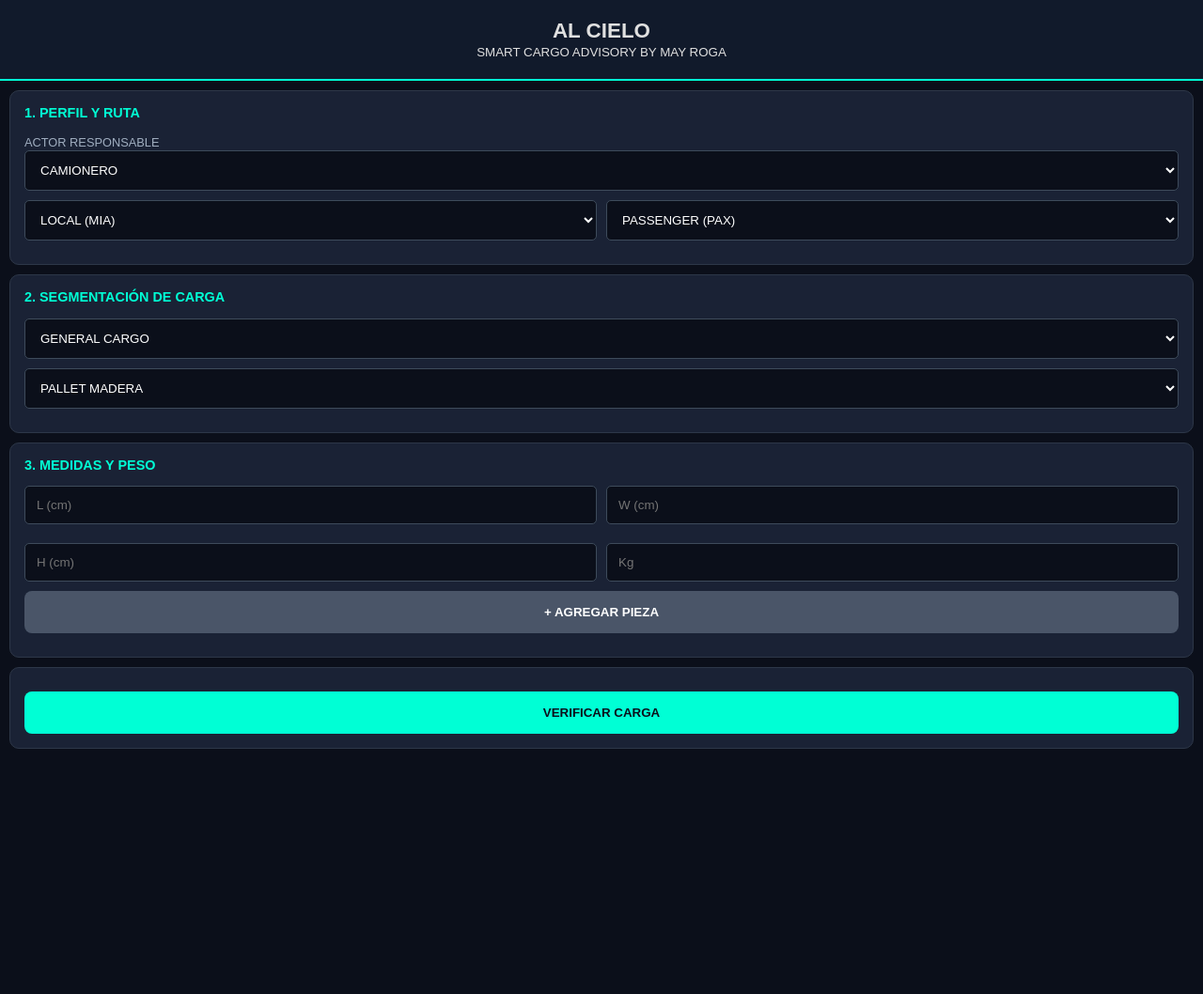
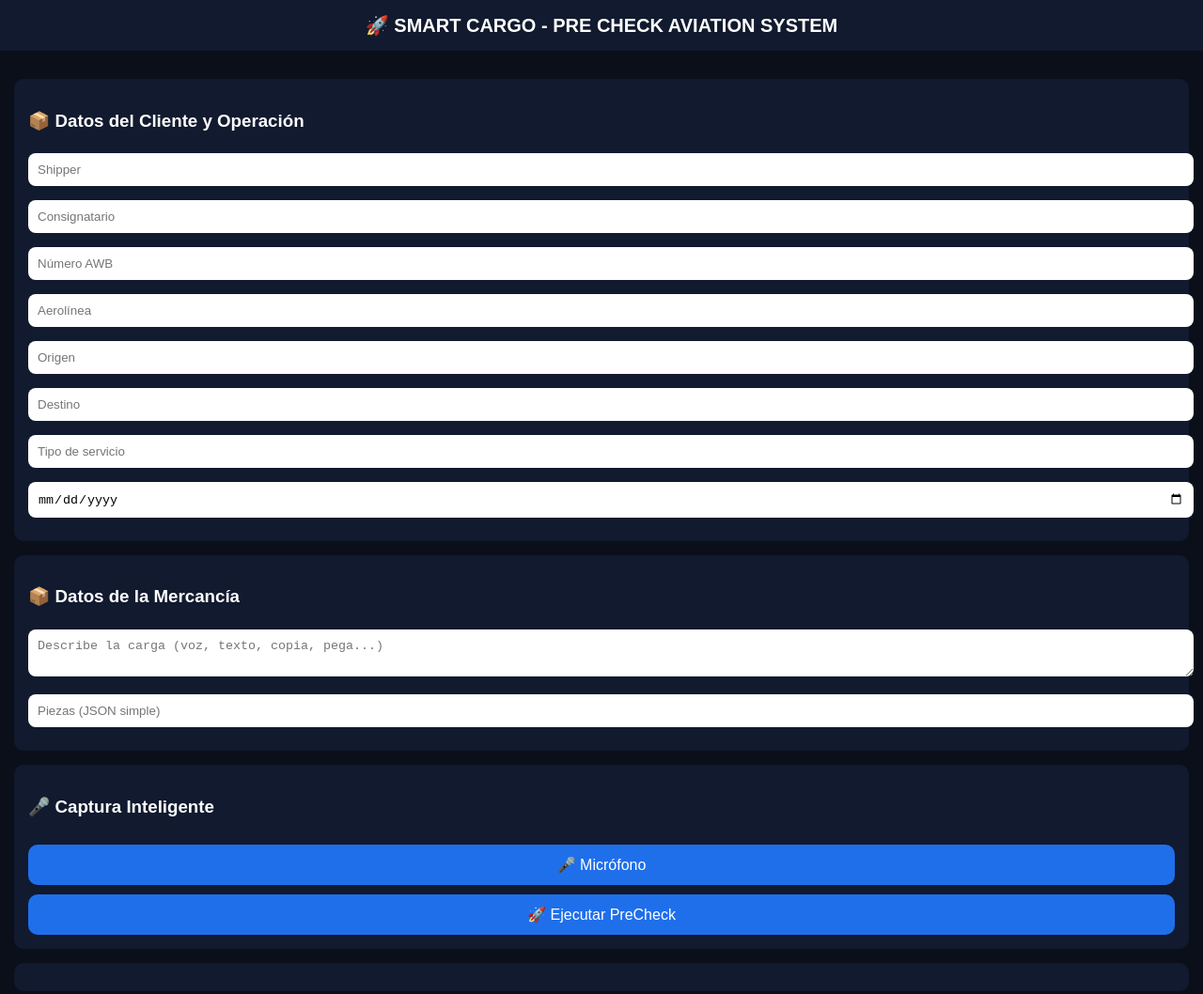
Before and after one commit to mayroga/SmartCargo-Server, a plain HTML site: page static/app.html in a window 1280 px wide. Shown: the whole page at 94% size. Before the commit the page ends 807 px from the top, so only its background shows below. Drawn offline with Linux system fonts and the light colour scheme.

Commit message:
Update app.html

```diff
--- a/static/app.html
+++ b/static/app.html
@@ -1,128 +1,235 @@
 <!DOCTYPE html>
-<html lang="en">
+<html lang="es">
 <head>
   <meta charset="UTF-8">
+  <title>Smart Cargo - PreCheck System</title>
   <meta name="viewport" content="width=device-width, initial-scale=1.0">
-    <title>AL CIELO - ASESORÍA VIRTUAL</title>
+
   <style>
-        :root { --primary: #00ffd5; --bg: #0b0f1a; --card: #1a2235; --text: #e0e0e0; }
-        body { font-family: sans-serif; background: var(--bg); color: var(--text); margin: 0; }
-        .header { padding: 20px; background: #111a2b; text-align: center; border-bottom: 2px solid var(--primary); }
-        .box { background: var(--card); padding: 15px; margin: 10px; border-radius: 10px; border: 1px solid #2d3748; }
-        h3 { color: var(--primary); font-size: 0.9em; text-transform: uppercase; margin-top: 0; }
-        select, input, textarea { width: 100%; padding: 12px; margin-bottom: 10px; background: #0b0f1a; color: white; border: 1px solid #3e4b5b; border-radius: 5px; box-sizing: border-box; }
-        .grid { display: grid; grid-template-columns: 1fr 1fr; gap: 10px; }
-        button { width: 100%; padding: 15px; border: none; border-radius: 8px; font-weight: bold; cursor: pointer; }
-        .btn-main { background: var(--primary); color: #0b0f1a; margin-top: 10px; }
-        .btn-add { background: #4a5568; color: white; }
-        .status-card { padding: 15px; border-radius: 8px; margin-top: 15px; text-align: center; font-weight: bold; }
-        .green { background: #064e3b; color: #6ee7b7; }
-        .yellow { background: #451a03; color: #fcd34d; }
-        .red { background: #450a0a; color: #fca5a5; }
-        ul { text-align: left; font-size: 0.9em; }
+    body {
+      font-family: Arial, sans-serif;
+      background: #0b0f1a;
+      color: #fff;
+      margin: 0;
+      padding: 0;
+    }
+
+    header {
+      background: #111a2e;
+      padding: 15px;
+      text-align: center;
+      font-size: 20px;
+      font-weight: bold;
+    }
+
+    .container {
+      padding: 15px;
+    }
+
+    textarea, input, select {
+      width: 100%;
+      padding: 10px;
+      margin-top: 5px;
+      margin-bottom: 10px;
+      border-radius: 8px;
+      border: none;
+    }
+
+    button {
+      background: #1f6feb;
+      color: white;
+      padding: 12px;
+      border: none;
+      border-radius: 10px;
+      width: 100%;
+      font-size: 16px;
+      margin-top: 10px;
+    }
+
+    .block {
+      background: #111a2e;
+      padding: 15px;
+      margin-top: 15px;
+      border-radius: 10px;
+    }
+
+    .status-green { color: #00ff88; font-weight: bold; }
+    .status-yellow { color: #ffcc00; font-weight: bold; }
+    .status-red { color: #ff3b3b; font-weight: bold; }
+
+    .doc {
+      padding: 5px;
+      border-left: 3px solid #1f6feb;
+      margin: 5px 0;
+    }
+
+    .error { color: #ff3b3b; }
+    .warn { color: #ffcc00; }
   </style>
 </head>
+
 <body>
 
-<div class="header">
-    <h1 style="margin:0; font-size:1.4em;">AL CIELO</h1>
-    <small>SMART CARGO ADVISORY BY MAY ROGA</small>
+<header>🚀 SMART CARGO - PRE CHECK AVIATION SYSTEM</header>
+
+<div class="container">
+
+  <!-- =========================
+  DATOS CLIENTE / OPERACIÓN
+  ========================== -->
+  <div class="block">
+    <h3>📦 Datos del Cliente y Operación</h3>
+
+    <input id="shipper" placeholder="Shipper">
+    <input id="consignee" placeholder="Consignatario">
+    <input id="awb" placeholder="Número AWB">
+    <input id="airline" placeholder="Aerolínea">
+    <input id="origin" placeholder="Origen">
+    <input id="destination" placeholder="Destino">
+    <input id="service" placeholder="Tipo de servicio">
+    <input id="date" type="date">
   </div>
 
-<div class="box">
-    <h3>1. PERFIL Y RUTA</h3>
-    <label style="font-size:0.8em; color:#a0aec0;">ACTOR RESPONSABLE</label>
-    <select id="actor">
-        <option value="driver">CAMIONERO</option>
-        <option value="forwarder">FORWARDER</option>
-        <option value="owner">DUEÑO / SHIPPER</option>
-    </select>
-    <div class="grid">
-        <select id="movement">
-            <option value="local">LOCAL (MIA)</option>
-            <option value="transfer">TRANSFER</option>
-            <option value="comat">COMAT</option>
-        </select>
-        <select id="aircraft">
-            <option value="pax">PASSENGER (PAX)</option>
-            <option value="cao">CARGO ONLY (CAO)</option>
-        </select>
-    </div>
+  <!-- =========================
+  MERCANCÍA
+  ========================== -->
+  <div class="block">
+    <h3>📦 Datos de la Mercancía</h3>
+
+    <textarea id="raw_text" placeholder="Describe la carga (voz, texto, copia, pega...)"></textarea>
+
+    <input id="pieces" placeholder="Piezas (JSON simple)">
   </div>
 
-<div class="box">
-    <h3>2. SEGMENTACIÓN DE CARGA</h3>
-    <select id="cargo_type">
-        <option value="gen">GENERAL CARGO</option>
-        <option value="dg">DANGEROUS GOODS (DG)</option>
-        <option value="per">PERISHABLES (PER)</option>
-        <option value="avi">ANIMAL VIVO (AVI)</option>
-        <option value="hum">HUMAN REMAINS (HUM)</option>
-        <option value="pharma">PHARMA / MEDICAMENTOS</option>
-        <option value="ice">DRY ICE ONLY</option>
-    </select>
-    <select id="packaging">
-        <option value="pallet_wd">PALLET MADERA</option>
-        <option value="metal">EMBALAJE METAL</option>
-        <option value="drum">DRUMS / TAMBORES</option>
-        <option value="crate">CRATE / HUACAL</option>
-        <option value="box">CAJAS SUELTAS</option>
-        <option value="uld">ULD / CONTENEDOR</option>
-    </select>
+  <!-- =========================
+  BOTONES INPUT
+  ========================== -->
+  <div class="block">
+    <h3>🎤 Captura Inteligente</h3>
+
+    <button onclick="startMic()">🎤 Micrófono</button>
+    <button onclick="submitData()">🚀 Ejecutar PreCheck</button>
   </div>
 
-<div class="box">
-    <h3>3. MEDIDAS Y PESO</h3>
-    <div class="grid">
-        <input type="number" id="L" placeholder="L (cm)">
-        <input type="number" id="W" placeholder="W (cm)">
-        <input type="number" id="H" placeholder="H (cm)">
-        <input type="number" id="Kg" placeholder="Kg">
-    </div>
-    <button class="btn-add" onclick="addPiece()">+ AGREGAR PIEZA</button>
-    <div id="list" style="margin-top:10px; font-size:0.8em;"></div>
-</div>
+  <!-- =========================
+  RESULTADO FINAL
+  ========================== -->
+  <div id="result" class="block"></div>
 
-<div class="box">
-    <button class="btn-main" onclick="send()">VERIFICAR CARGA</button>
-    <div id="result"></div>
 </div>
 
 <script>
+async function submitData() {
+
   let pieces = [];
-    function addPiece() {
-        const l=document.getElementById('L').value, w=document.getElementById('W').value,
-              h=document.getElementById('H').value, kg=document.getElementById('Kg').value;
-        if(l && w && h && kg) {
-            pieces.push({l:parseFloat(l), w:parseFloat(w), h:parseFloat(h), kg:parseFloat(kg)});
-            document.getElementById('list').innerHTML = pieces.map((p,i)=>`Pz ${i+1}: ${p.l}x${p.w}x${p.h}cm - ${p.kg}kg`).join('<br>');
-        }
+
+  try {
+    pieces = JSON.parse(document.getElementById("pieces").value || "[]");
+  } catch (e) {
+    alert("Error en piezas JSON");
+    return;
   }
 
-    async function send() {
-        if(!pieces.length) return alert("Agregue piezas.");
   const payload = {
-            actor: document.getElementById('actor').value,
-            movement: document.getElementById('movement').value,
-            cargo_type: document.getElementById('cargo_type').value,
-            aircraft: document.getElementById('aircraft').value,
-            packaging: document.getElementById('packaging').value,
-            pieces: pieces,
-            consol: "single"
+    user_role: "driver",
+    cargo_type: "AUTO",
+    raw_text: document.getElementById("raw_text").value,
+    destination: document.getElementById("destination").value,
+    pieces: pieces
   };
-        const res = await fetch("/api/check", {
+
+  const res = await fetch("/precheck", {
     method: "POST",
-            headers: {"Content-Type":"application/json"},
+    headers: {"Content-Type": "application/json"},
     body: JSON.stringify(payload)
   });
-        const r = await res.json();
-        document.getElementById('result').innerHTML = `
-            <div class="status-card ${r.level}">${r.status} (${r.score}%)</div>
-            <p><strong>ERRORES:</strong></p><ul>${r.errors.map(e=>`<li>${e}</li>`).join('')}</ul>
-            <p><strong>ASESORÍA:</strong></p><ul>${r.warnings.map(w=>`<li>${w}</li>`).join('')}</ul>
-            <button onclick="window.print()" style="margin-top:10px; background:#4a5568; color:white;">PDF / IMPRIMIR</button>
-        `;
+
+  const data = await res.json();
+
+  renderResult(data);
+}
+
+function renderResult(data) {
+
+  let html = "";
+
+  // =========================
+  // STATUS FINAL
+  // =========================
+  let statusClass = "status-green";
+  if (data.status === "RISK") statusClass = "status-yellow";
+  if (data.status === "REJECT") statusClass = "status-red";
+
+  html += `<h2>📊 Resultado Final</h2>`;
+  html += `<p class="${statusClass}">${data.status}</p>`;
+  html += `<p>${data.driver_message || ""}</p>`;
+
+  // =========================
+  // TIPO CARGA
+  // =========================
+  html += `<div class="block">
+    <h3>🧠 Clasificación Automática</h3>
+    <p>${data.cargo_type_detected}</p>
+  </div>`;
+
+  // =========================
+  // ERRORES
+  // =========================
+  html += `<div class="block">
+    <h3>❌ Errores Detectados</h3>`;
+
+  (data.errors || []).forEach(e => {
+    html += `<p class="error">${e}</p>`;
+  });
+
+  html += `</div>`;
+
+  // =========================
+  // WARNINGS
+  // =========================
+  html += `<div class="block">
+    <h3>⚠️ Advertencias</h3>`;
+
+  (data.warnings || []).forEach(w => {
+    html += `<p class="warn">${w}</p>`;
+  });
+
+  html += `</div>`;
+
+  // =========================
+  // CORRECCIONES
+  // =========================
+  html += `<div class="block">
+    <h3>🔧 Corrección Automática</h3>`;
+
+  (data.fixes || []).forEach(f => {
+    html += `<p>${f}</p>`;
+  });
+
+  html += `</div>`;
+
+  // =========================
+  // DOCUMENTOS
+  // =========================
+  html += `<div class="block">
+    <h3>📑 Checklist Documental</h3>`;
+
+  (data.required_docs || []).forEach(d => {
+    html += `<div class="doc">${d}</div>`;
+  });
+
+  html += `</div>`;
+
+  document.getElementById("result").innerHTML = html;
+}
+
+// =========================
+// MIC FUNCTION (PLACEHOLDER)
+// =========================
+function startMic() {
+  alert("Micrófono activado (integración futura WebSpeech API)");
 }
 </script>
+
 </body>
 </html>
```
Lines whose indentation alone changed are shown as unchanged.
